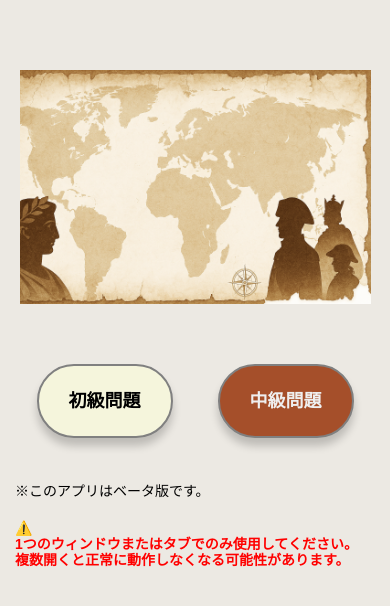
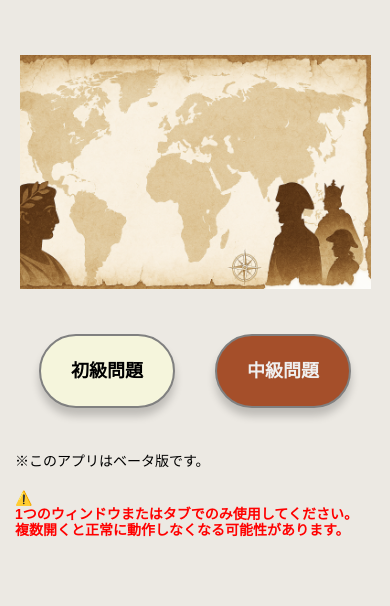
Before and after one commit to tanidashoya/history_game, a Flask app: page / in a window 390 px wide. Shown: the part 69-675 px from the top of the page. Run offline with Flask 3, Linux system fonts and the light colour scheme.

Commit message:
画像margin調整

```diff
--- a/static/home.css
+++ b/static/home.css
@@ -79,11 +79,11 @@ main {
     .home-image{
         display: inline-block;
         width:90%;
-        margin:40px 0px;
+        margin:25px 0px;
     }
     .btn-group {
         display:flex;
-        gap:45px;
+        gap:40px;
         justify-content: center;
         margin-top: 20px;
         margin-bottom: 45px;
```
